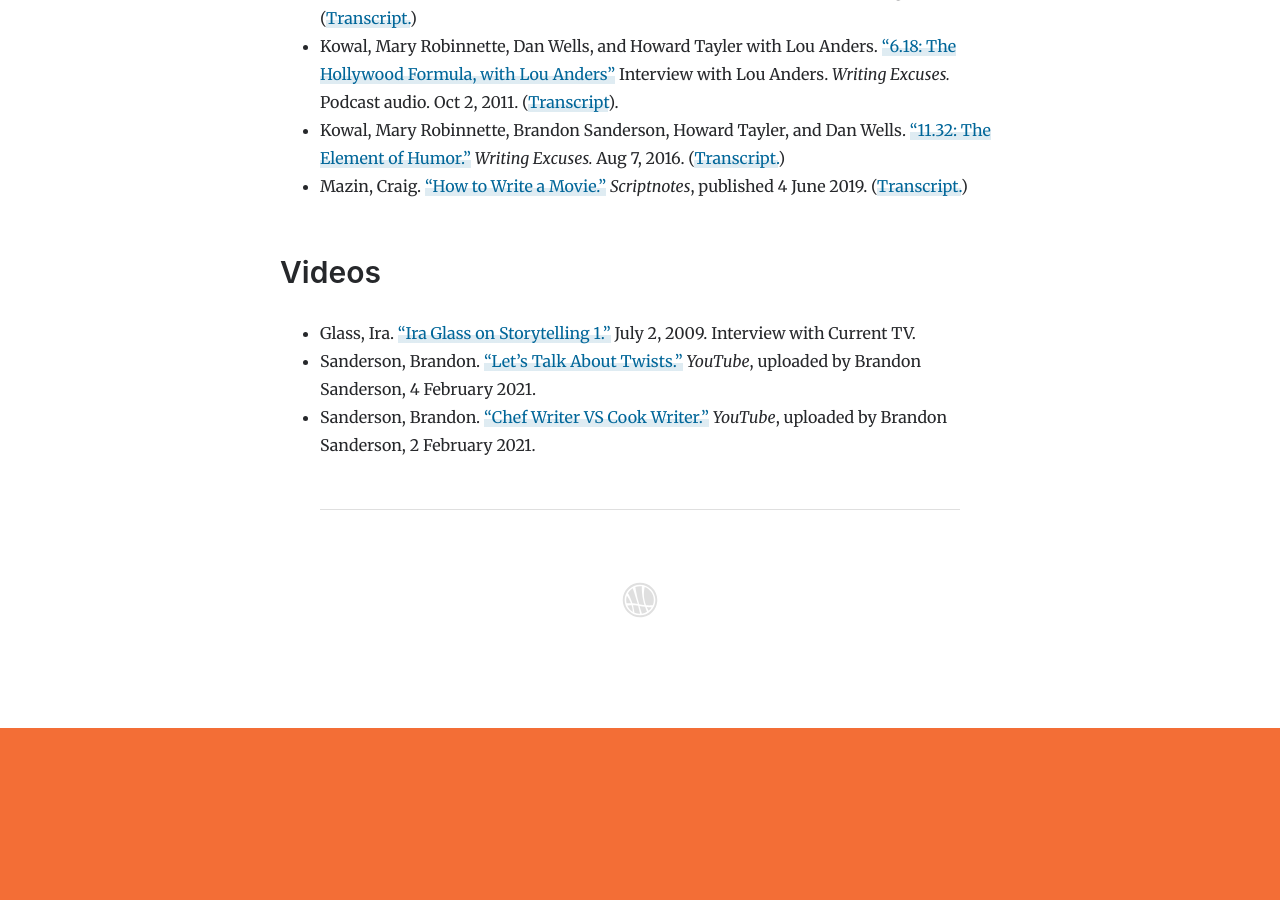
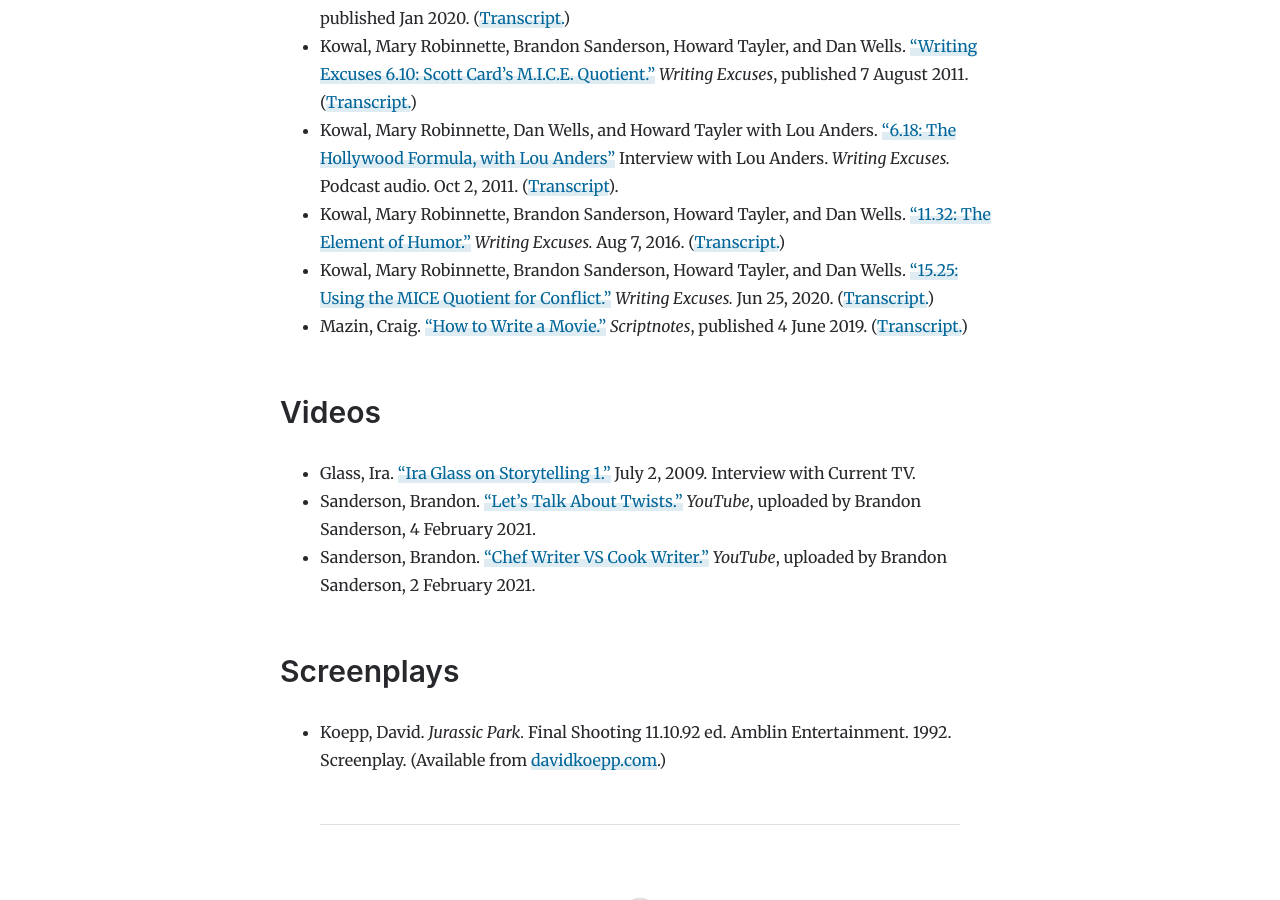
Before and after one commit to natelistrom/natelistrom.github.io, a Jekyll site: the page built from bibliography.md, in a window 1280 px wide and 900 px high, scrolled down 3540 px. Built offline with Jekyll 4.4.1, drawn with Linux system fonts in a browser that asks for light colours; before the commit the page ends 4268 px from its top, so only the background shows below that; some of the changed text lies outside the part shown.

Commit message:
Add screenplay category to references, citation.js

```diff
--- a/assets/js/citations.js
+++ b/assets/js/citations.js
@@ -78,7 +78,7 @@ if (document.querySelectorAll('cite').length > 0) {
                         // Add html elements as appropriate
                         let titleBefore = "&ldquo;";
                         let titleAfter = "&rdquo;";
-                        if (m.type == "book") {
+                        if (m.type == "book" || m.type == "screenplay") {
                             titleBefore = "<em>";
                             titleAfter = "</em>";
                         };
--- a/bibliography.md
+++ b/bibliography.md
@@ -12,6 +12,7 @@ image:  /assets/img/natelistrom-logo-144.png
 <li><a href="#web">Web posts</a></li>
 <li><a href="#podcasts">Podcasts</a></li>
 <li><a href="#videos">Videos</a></li>
+<li><a href="#screenplays">Screenplays</a></li>
 </ul>
 
 
@@ -21,6 +22,8 @@ image:  /assets/img/natelistrom-logo-144.png
 <ul>
 
 <li><a name="aristotle1895"></a>Aristotle. <em>Poetics.</em> English translation by S. H. Butcher, MacMillan and Co, London, 1895. Kindle Edition.</li>
+
+<li><a name="austen1813"></a>Austen, Jane. <em>Pride and Prejudice.</em> Public Domain Books, June 1998. Originally published 1813 by T. Egerton (London). Kindle Edition.</li>
 
 <li><a name="booker2004"></a>Booker, Christopher. <em>The Seven Basic Plots: Why We Tell Stories.</em> Bloomsbury Publishing, New York, NY. 2004. Kindle Edition.</li>
 
@@ -132,6 +135,8 @@ image:  /assets/img/natelistrom-logo-144.png
 
 <li><a name="kowal2016"></a>Kowal, Mary Robinnette, Brandon Sanderson, Howard Tayler, and Dan Wells. <a href="https://writingexcuses.com/11-32-the-element-of-humor/">&ldquo;11.32: The Element of Humor.&rdquo;</a> <em>Writing Excuses.</em> Aug 7, 2016. (<a href='https://wetranscripts.livejournal.com/118930.html'>Transcript.</a>)</li>
 
+<li><a name="kowal2020"></a>Kowal, Mary Robinnette, Brandon Sanderson, Howard Tayler, and Dan Wells. <a href="https://writingexcuses.com/15-25-using-the-mice-quotient-for-conflict/">&ldquo;15.25: Using the MICE Quotient for Conflict.&rdquo;</a> <em>Writing Excuses.</em> Jun 25, 2020. (<a href='https://wetranscripts.dreamwidth.org/'>Transcript.</a>)</li>
+
 <li><a name="mazin2019"></a>Mazin, Craig. <a href="https://johnaugust.com/2019/how-to-write-a-movie">&ldquo;How to Write a Movie.&rdquo;</a> <em>Scriptnotes</em>, published 4 June 2019. (<a href='https://johnaugust.com/2019/scriptnotes-ep-403-how-to-write-a-movie-transcript'>Transcript.</a>)</li>
 </ul>
 
@@ -145,3 +150,10 @@ image:  /assets/img/natelistrom-logo-144.png
 
 <li><a name="sanderson2021a"></a>Sanderson, Brandon. <a href="https://www.youtube.com/watch?v=nJfraWAvYkc">&ldquo;Chef Writer VS Cook Writer.&rdquo;</a> <em>YouTube</em>, uploaded by Brandon Sanderson, 2 February 2021.</li>
 </ul>
+
+
+<a name="screenplays"></a>
+## Screenplays
+<ul>
+<li><a name="koepp1992"></a>Koepp, David. <em>Jurassic Park.</em> Final Shooting 11.10.92 ed. Amblin Entertainment. 1992. Screenplay. (Available from <a href="https://davidkoepp.com/script-archive/jurassic-park/">davidkoepp.com</a>.)</li>
+</ul>
```
Also changed, not shown: assets/json/references.json (+37 -1 lines).
